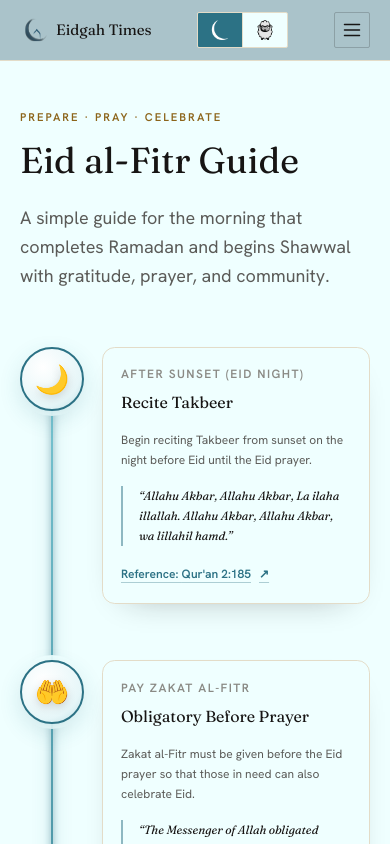
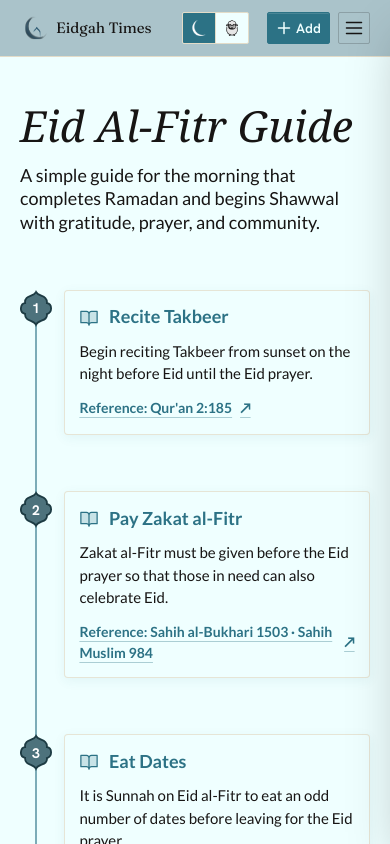
Before and after one commit to IzhanAli/EidTimes, a Next.js app: page /guide in a window 390 px wide. Shown: the top 844 px of the page. Built offline with nearby package versions, Linux system fonts and the light colour scheme; a web font is replaced by a local one.

Commit message:
Improve Eid guides UI and navbar UX

```diff
--- a/app/globals.css
+++ b/app/globals.css
@@ -423,73 +423,131 @@
   }
 }
 
-.fitr-journey {
-  --journey-left: 3rem;
-  position: relative;
-  max-width: 58rem;
+.guide-title {
+  color: #171514;
+  font-family: "Canela Text Trial", Georgia, serif;
+  font-size: clamp(2.75rem, 5vw, 4rem);
+  font-style: italic;
+  font-weight: 400;
+  line-height: 1;
 }
 
-.fitr-journey-track {
+.guide-introduction {
+  max-width: 48.2rem;
+  margin-top: 1rem;
+  color: #171514;
+  font-family: "Lato", sans-serif;
+  font-size: clamp(1.125rem, 2vw, 1.5rem);
+  font-weight: 500;
+  line-height: 1.3;
+}
+
+.guide-journey {
+  --journey-left: 1.25rem;
+  position: relative;
+  max-width: 52rem;
+}
+
+.guide-journey-track {
   position: absolute;
-  top: 3rem;
-  bottom: 3rem;
+  top: 1.5rem;
+  bottom: 1.5rem;
   left: var(--journey-left);
-  width: 2px;
+  width: 1px;
   overflow: visible;
-  background: rgb(var(--paper-line));
+  background: rgb(var(--accent) / 0.35);
   transform: translateX(-50%);
 }
 
-.fitr-journey-progress {
+.guide-journey-progress {
   position: absolute;
   inset: 0;
   transform-origin: top;
-  background: linear-gradient(to bottom, #78c5d2, #2c7285 75%, #f0c86e);
-  box-shadow: 0 0 8px rgb(44 114 133 / 0.8), 0 0 20px rgb(44 114 133 / 0.5);
+  background: rgb(var(--accent));
   transition: transform 160ms linear;
 }
 
-.fitr-step {
+.guide-step {
   position: relative;
   display: grid;
-  grid-template-columns: 6rem minmax(0, 1fr);
-  gap: 2rem;
-  min-height: 10rem;
+  grid-template-columns: 2.5rem minmax(0, 1fr);
+  gap: 1rem;
 }
 
-.fitr-step-visual {
+.guide-step-visual {
   position: relative;
   z-index: 2;
   display: grid;
   place-items: center;
   align-self: start;
-  width: 6rem;
-  height: 6rem;
-  border: 2px solid rgb(var(--accent));
-  border-radius: 9999px;
-  background: radial-gradient(circle at 35% 30%, #ffffff, #e6f6f8 68%, #b8dbe1);
-  box-shadow: 0 10px 30px rgb(44 114 133 / 0.17), 0 0 0 7px rgb(239 255 255 / 0.92);
+  width: 2.5rem;
+  height: 2.85rem;
+  color: #fff;
+  background: url("/number-frame.svg") center / 100% 100% no-repeat;
 }
 
-.fitr-step-visual span {
-  font-size: 2.35rem;
-  filter: drop-shadow(0 3px 4px rgb(23 21 20 / 0.16));
+.guide-step-visual span {
+  font-size: 0.875rem;
+  font-weight: 700;
+  line-height: 1;
 }
 
-.fitr-step-content {
-  padding: 1.5rem 1.65rem;
-  border: 1px solid rgb(var(--paper-line));
-  border-radius: 0.8rem;
-  background: rgb(var(--paper-card) / 0.92);
-  box-shadow: 0 14px 34px -26px rgb(23 21 20 / 0.48);
-  backdrop-filter: blur(5px);
-  transition: transform 180ms ease, border-color 180ms ease, box-shadow 180ms ease;
+.guide-step-content {
+  padding: 1rem 1.15rem;
+  border: 1px solid rgb(var(--paper-line) / 0.75);
+  border-radius: 0.25rem;
+  background: rgb(var(--paper-card));
+  box-shadow: 0 3px 12px rgb(var(--accent) / 0.07);
+  transition: border-color 180ms ease, box-shadow 180ms ease;
 }
 
-.fitr-step-content:hover {
-  transform: translateY(-2px);
+.guide-step-heading {
+  display: flex;
+  align-items: center;
+  gap: 0.6rem;
+  color: rgb(var(--accent-deep));
+}
+
+.guide-step-title {
+  color: rgb(var(--accent-deep));
+  font-family: "Lato", sans-serif;
+  font-size: 1.25rem;
+  font-weight: 700;
+  line-height: 1.25;
+}
+
+.guide-step-body {
+  max-width: 48rem;
+  margin-top: 0.75rem;
+  color: #171514;
+  font-family: "Lato", sans-serif;
+  font-size: 1rem;
+  font-weight: 400;
+  line-height: 1.5;
+}
+
+.guide-step-reference {
+  display: inline-flex;
+  align-items: center;
+  gap: 0.5rem;
+  margin-top: 0.75rem;
+  color: rgb(var(--accent-deep));
+  font-family: "Lato", sans-serif;
+  font-size: 0.875rem;
+  font-weight: 600;
+  text-decoration: underline;
+  text-decoration-color: rgb(var(--accent) / 0.35);
+  text-underline-offset: 0.25rem;
+  transition: color 180ms ease;
+}
+
+.guide-step-reference:hover {
+  color: rgb(var(--accent));
+}
+
+.guide-step-content:hover {
   border-color: rgb(var(--accent) / 0.45);
-  box-shadow: 0 18px 38px -24px rgb(44 114 133 / 0.42);
+  box-shadow: 0 5px 16px rgb(var(--accent) / 0.12);
 }
 
 /* Footer uses the supplied palm photograph directly. */
@@ -556,6 +614,10 @@
 }
 
 @media (max-width: 639px) {
+  .guide-title { font-size: clamp(2.5rem, 11vw, 3rem); }
+  .guide-introduction { font-size: 1.125rem; }
+  .guide-step-title { font-size: 1.125rem; }
+  .guide-step-body { font-size: 0.9375rem; }
   .site-footer {
     min-height: clamp(26rem, 115vw, 31rem);
   }
@@ -584,19 +646,17 @@
 }
 
 @media (max-width: 639px) {
-  .fitr-journey { --journey-left: 2rem; }
-  .fitr-journey-track { top: 2rem; bottom: 2rem; }
-  .fitr-step {
-    grid-template-columns: 4rem minmax(0, 1fr);
-    gap: 1.1rem;
+  .guide-journey { --journey-left: 1rem; }
+  .guide-journey-track { top: 1.25rem; bottom: 1.25rem; }
+  .guide-step {
+    grid-template-columns: 2rem minmax(0, 1fr);
+    gap: 0.75rem;
   }
-  .fitr-step-visual {
-    width: 4rem;
-    height: 4rem;
-    box-shadow: 0 8px 22px rgb(44 114 133 / 0.16), 0 0 0 5px rgb(239 255 255 / 0.92);
+  .guide-step-visual {
+    width: 2rem;
+    height: 2.3rem;
   }
-  .fitr-step-visual span { font-size: 1.75rem; }
-  .fitr-step-content { padding: 1.15rem; }
+  .guide-step-content { padding: 0.9rem; }
 }
 
 /* --------------------------- motif animations ---------------------------- */
--- a/app/layout.tsx
+++ b/app/layout.tsx
@@ -20,7 +20,7 @@ export default function RootLayout({
         <link rel="preconnect" href="https://fonts.gstatic.com" crossOrigin="anonymous" />
         <link
           rel="stylesheet"
-          href="https://fonts.googleapis.com/css2?family=Fraunces:ital,opsz,wght@0,9..144,400..700;1,9..144,400..600&family=Hanken+Grotesk:wght@400..700&display=swap"
+          href="https://fonts.googleapis.com/css2?family=Fraunces:ital,opsz,wght@0,9..144,400..700;1,9..144,400..600&family=Hanken+Grotesk:wght@400..700&family=Lato:wght@400;500;600;700&display=swap"
         />
       </head>
       <body className="font-sans relative">
--- /dev/null
+++ b/components/AddVenueNavigationAction.tsx
@@ -0,0 +1,29 @@
+"use client";
+
+import { useState } from "react";
+import { Plus } from "@phosphor-icons/react";
+import AddEidgahDrawer from "./AddEidgahDrawer";
+
+export default function AddVenueNavigationAction() {
+  const [open, setOpen] = useState(false);
+
+  return (
+    <>
+      <button
+        type="button"
+        className="btn btn-add inline-flex h-8 shrink-0 items-center gap-1 whitespace-nowrap px-2 sm:h-9 sm:gap-1.5 sm:px-3"
+        onClick={() => setOpen(true)}
+        aria-label="Add a prayer venue"
+      >
+        <Plus size={16} weight="bold" className="btn-add-icon" />
+        <span className="sm:hidden">Add</span>
+        <span className="hidden sm:inline">Add Venue</span>
+      </button>
+      <AddEidgahDrawer
+        open={open}
+        onClose={() => setOpen(false)}
+        onCreated={() => undefined}
+      />
+    </>
+  );
+}
--- a/components/EidGuide.tsx
+++ b/components/EidGuide.tsx
@@ -1,124 +1,144 @@
 "use client";
 
 import Link from "next/link";
-import { CheckCircle, Clock } from "@phosphor-icons/react";
+import { BookOpen } from "@phosphor-icons/react";
 import { useEffect, useRef, useState } from "react";
 import type { Occasion } from "@/lib/types";
 import { OCCASIONS } from "@/lib/types";
 import MobileNavigation from "./MobileNavigation";
 import SiteFooter from "./SiteFooter";
+import AddVenueNavigationAction from "./AddVenueNavigationAction";
 
 const GUIDES: Record<Occasion, {
   title: string;
   introduction: string;
-  checklist: string[];
-  timeline: { label: string; text: string }[];
 }> = {
   eid_al_fitr: {
-    title: "Eid al-Fitr Guide",
+    title: "Eid Al-Fitr Guide",
     introduction: "A simple guide for the morning that completes Ramadan and begins Shawwal with gratitude, prayer, and community.",
-    checklist: [
-      "Give Zakat al-Fitr before the Eid prayer.",
-      "Perform ghusl, dress well, and use fragrance where appropriate.",
-      "Eat an odd number of dates before leaving for prayer.",
-      "Recite the takbeer and take a different route home when practical.",
-    ],
-    timeline: [
-      { label: "Before leaving", text: "Prepare early, eat dates, and confirm the local prayer time." },
-      { label: "At the prayer ground", text: "Arrive calmly, join the takbeer, and make space for others." },
-      { label: "After prayer", text: "Listen to the khutbah, exchange greetings, and visit family and neighbours." },
-    ],
   },
   eid_al_adha: {
-    title: "Eid al-Adha Guide",
+    title: "Eid Al-Adha Guide",
     introduction: "A practical guide for the day of sacrifice, remembrance, generosity, and the completion of the Hajj season.",
-    checklist: [
-      "Perform ghusl, dress well, and confirm the local prayer time.",
-      "Delay eating until after the Eid prayer when following the common practice.",
-      "Recite the takbeer from the prescribed days of Dhul Hijjah.",
-      "Plan the udhiyah responsibly and distribute its meat with generosity.",
-    ],
-    timeline: [
-      { label: "Before prayer", text: "Prepare early and continue the takbeer on the way to the prayer ground." },
-      { label: "At the prayer ground", text: "Join the congregation, listen to the khutbah, and greet the community." },
-      { label: "After prayer", text: "Complete the udhiyah after prayer and share with family, friends, and those in need." },
-    ],
   },
 };
 
-const FITR_STEPS = [
+type GuideStep = {
+  title: string;
+  body: string;
+  reference: string;
+  href: string;
+};
+
+const GUIDE_STEPS: Record<Occasion, GuideStep[]> = {
+  eid_al_fitr: [
     {
-    icon: "🌙",
-    period: "After Sunset (Eid Night)",
       title: "Recite Takbeer",
       body: "Begin reciting Takbeer from sunset on the night before Eid until the Eid prayer.",
-    quote: "Allahu Akbar, Allahu Akbar, La ilaha illallah. Allahu Akbar, Allahu Akbar, wa lillahil hamd.",
       reference: "Qur'an 2:185",
       href: "https://quran.com/2/185",
     },
     {
-    icon: "🤲",
-    period: "Pay Zakat al-Fitr",
-    title: "Obligatory Before Prayer",
+      title: "Pay Zakat al-Fitr",
       body: "Zakat al-Fitr must be given before the Eid prayer so that those in need can also celebrate Eid.",
-    quote: "The Messenger of Allah obligated Zakat al-Fitr...",
       reference: "Sahih al-Bukhari 1503 · Sahih Muslim 984",
       href: "https://sunnah.com/bukhari:1503",
     },
     {
-    icon: "🌅",
-    period: "Before Leaving Home",
-    title: "Eat Before Going",
+      title: "Eat Dates",
       body: "It is Sunnah on Eid al-Fitr to eat an odd number of dates before leaving for the Eid prayer.",
       reference: "Sahih al-Bukhari 953",
       href: "https://sunnah.com/bukhari:953",
     },
     {
-    icon: "🕌",
-    period: "Go for the Eid Prayer",
       title: "Join the Congregation",
       body: "Attend the Eid prayer at the Eidgah or mosque. Continue reciting Takbeer while going.",
       reference: "Read the Eid prayer guide",
       href: "https://sunnah.com/bukhari/13",
     },
     {
-    icon: "📖",
-    period: "Listen to the Khutbah",
-    title: "Remain After Prayer",
+      title: "Listen to the Khutbah",
       body: "After completing the Eid prayer, remain and listen to the khutbah. Although listening is not a condition for the validity of the prayer, it is the practice of the Prophet ﷺ and is highly recommended.",
       reference: "Sahih al-Bukhari · Sahih Muslim",
       href: "https://sunnah.com/bukhari/13",
     },
     {
-    icon: "🤝",
-    period: "Greet One Another",
       title: "Share the Eid Greeting",
       body: "Say: Taqabbalallahu minna wa minkum — May Allah accept from us and from you. This was the practice of the Companions.",
       reference: "Read more about Eid greetings",
       href: "https://islamqa.info/en/answers/49021",
     },
     {
-    icon: "🛣️",
-    period: "Return by a Different Route",
-    title: "A Sunnah of Eid",
+      title: "Return by a Different Route",
       body: "The Prophet ﷺ would return home by a different route after the Eid prayer.",
       reference: "Sahih al-Bukhari 986",
       href: "https://sunnah.com/bukhari:986",
     },
-] as const;
+  ],
+  eid_al_adha: [
+    {
+      title: "Recite Takbeer",
+      body: "Remember Allah and recite Takbeer during the days of Dhul Hijjah and Eid. Follow your local imam for guidance on the exact times.",
+      reference: "Sahih al-Bukhari 969",
+      href: "https://sunnah.com/bukhari:969",
+    },
+    {
+      title: "Prepare for Eid Prayer",
+      body: "Confirm your local Eid prayer time and venue, then prepare to join the congregation.",
+      reference: "Local Eid prayer listings",
+      href: "/",
+    },
+    {
+      title: "Wait Until After Prayer to Eat",
+      body: "It is recommended to wait until after the Eid prayer before eating. If offering udhiyah, the Prophet ﷺ would eat from it.",
+      reference: "Jami` at-Tirmidhi 542",
+      href: "https://sunnah.com/tirmidhi:542",
+    },
+    {
+      title: "Join the Congregation",
+      body: "Attend the Eid prayer at the Eidgah or mosque, and join the community in prayer and remembrance.",
+      reference: "Sahih al-Bukhari 956",
+      href: "https://sunnah.com/bukhari:956",
+    },
+    {
+      title: "Listen to the Khutbah",
+      body: "Remain after the prayer to listen to the khutbah and benefit from its reminder.",
+      reference: "Sahih al-Bukhari 956",
+      href: "https://sunnah.com/bukhari:956",
+    },
+    {
+      title: "Offer Udhiyah After Prayer",
+      body: "If offering udhiyah, perform it after the Eid prayer. Share its meat with your household, relatives, and those in need.",
+      reference: "Sahih al-Bukhari 5545",
+      href: "https://sunnah.com/bukhari:5545",
+    },
+    {
+      title: "Share the Eid Greeting",
+      body: "Exchange warm Eid greetings and make dua for one another as you celebrate with family and community.",
+      reference: "Read more about Eid greetings",
+      href: "https://islamqa.info/en/answers/49021",
+    },
+    {
+      title: "Return by a Different Route",
+      body: "The Prophet ﷺ would return home by a different route after the Eid prayer.",
+      reference: "Sahih al-Bukhari 986",
+      href: "https://sunnah.com/bukhari:986",
+    },
+  ],
+};
 
 export default function EidGuide({ initialOccasion }: { initialOccasion: Occasion }) {
   const [occasion, setOccasion] = useState<Occasion>(initialOccasion);
   const journeyRef = useRef<HTMLDivElement>(null);
   const [journeyProgress, setJourneyProgress] = useState(0);
   const guide = GUIDES[occasion];
+  const steps = GUIDE_STEPS[occasion];
 
   useEffect(() => {
     document.documentElement.dataset.occasion = occasion;
   }, [occasion]);
 
   useEffect(() => {
-    if (occasion !== "eid_al_fitr") return;
     const updateProgress = () => {
       const journey = journeyRef.current;
       if (!journey) return;
@@ -139,8 +159,9 @@ export default function EidGuide({ initialOccasion }: { initialOccasion: Occasio
   return (
     <>
       <header className="border-b border-paper-line bg-[#AAC3CA] sticky top-0 z-30">
-        <div className="container-narrow py-3 sm:py-4 flex items-center justify-between gap-3">
-          <Link href="/" className="flex items-center gap-1 sm:gap-2 shrink-0">
+        <div className="container-narrow navbar-shell py-3 sm:py-4 flex items-center justify-between gap-2 sm:gap-4">
+          <div className="flex items-center gap-3 sm:gap-6 min-w-0">
+            <Link href="/" className="flex items-center gap-1 sm:gap-2 min-w-0">
               <img
                 src="/eidtimes.svg"
                 alt="Eidgah Times logo"
@@ -151,8 +172,21 @@ export default function EidGuide({ initialOccasion }: { initialOccasion: Occasio
                 <div className="eyebrow brand-tagline hidden sm:block">Salat-ul-Eidain</div>
               </div>
             </Link>
+            <nav className="flex items-center gap-2 sm:gap-4 text-xs sm:text-sm">
+              <Link href="/about" className="hidden lg:inline text-ink-muted hover:text-ink transition">
+                About
+              </Link>
+              <Link href="/guide" className="hidden lg:inline text-ink font-medium border-b-2 border-emerald pb-0.5">
+                Eid Guide
+              </Link>
+            </nav>
+          </div>
 
-          <div role="tablist" aria-label="Choose Eid guide" className="inline-flex border border-paper-line rounded-sm overflow-hidden bg-paper-card h-9">
+          <div
+            role="tablist"
+            aria-label="Occasion"
+            className="navbar-occasion-toggle inline-flex border border-paper-line rounded-sm overflow-hidden bg-paper-card h-8 sm:h-9 shrink-0"
+          >
             {OCCASIONS.map((item, index) => {
               const active = occasion === item.value;
               return (
@@ -161,66 +195,69 @@ export default function EidGuide({ initialOccasion }: { initialOccasion: Occasio
                   role="tab"
                   aria-selected={active}
                   onClick={() => setOccasion(item.value)}
-                  className={`px-3 inline-flex items-center gap-1.5 text-sm ${index ? "border-l border-paper-line" : ""} ${active ? "bg-emerald text-paper" : "text-ink"}`}
+                  title={`Show ${item.label} guide`}
+                  className={`px-2 sm:px-3 inline-flex items-center gap-1 sm:gap-1.5 text-xs sm:text-sm transition ${
+                    index > 0 ? "border-l border-paper-line" : ""
+                  } ${active ? "bg-emerald text-paper" : "text-ink hover:bg-emerald-soft"}`}
                 >
+                  <span key={`${item.value}-${active}`} className={`inline-flex ${active ? "animate-pop" : ""}`}>
+                    {item.value === "eid_al_adha" ? (
+                      <img src="/sheep.png?v=2" alt="" className="h-4 w-4 object-contain sm:h-5 sm:w-5" />
+                    ) : (
                       <img
-                    src={item.value === "eid_al_fitr" ? "/thin-moon.png" : "/sheep.png?v=2"}
+                        src="/thin-moon.png"
                         alt=""
-                    className={`h-5 w-5 object-contain ${item.value === "eid_al_fitr" && occasion === "eid_al_adha" ? "brightness-0" : ""}`}
+                        className={`h-4 w-4 object-contain sm:h-5 sm:w-5 ${
+                          occasion === "eid_al_adha" ? "brightness-0" : ""
+                        }`}
                       />
+                    )}
+                  </span>
                   <span className="hidden md:inline">{item.label}</span>
                 </button>
               );
             })}
           </div>
 
-          <nav className="hidden sm:flex items-center gap-4 text-sm">
-            <Link href="/" className="text-ink hover:text-emerald">Directory</Link>
-            <Link href="/about" className="text-ink hover:text-emerald">About</Link>
-            <Link href="/guide" className="text-ink font-medium border-b-2 border-emerald pb-0.5">Eid Guide</Link>
-          </nav>
-
-          <MobileNavigation />
+          <div className="flex items-center gap-2">
+            <AddVenueNavigationAction />
+            <MobileNavigation buttonClassName="h-8 w-8" />
+          </div>
         </div>
       </header>
 
       <main className="container-narrow py-12 sm:py-16">
         <section className="max-w-3xl">
-          <div className="eyebrow mb-3">Prepare · Pray · Celebrate</div>
-          <h1 className="font-serif text-4xl sm:text-6xl text-ink leading-tight">{guide.title}</h1>
-          <p className="mt-5 text-lg text-ink-muted leading-relaxed">{guide.introduction}</p>
+          <h1 className="guide-title">{guide.title}</h1>
+          <p className="guide-introduction">
+            {guide.introduction}
+          </p>
         </section>
 
-        {occasion === "eid_al_fitr" ? (
-          <div ref={journeyRef} className="fitr-journey mt-14">
-            <div className="fitr-journey-track" aria-hidden>
+        <div ref={journeyRef} className="guide-journey mt-14">
+          <div className="guide-journey-track" aria-hidden>
             <div
-                className="fitr-journey-progress"
+              className="guide-journey-progress"
               style={{ transform: `scaleY(${journeyProgress})` }}
             />
           </div>
           <div className="space-y-14 sm:space-y-20">
-              {FITR_STEPS.map((step) => (
-                <article className="fitr-step" key={step.period}>
-                  <div className="fitr-step-visual" aria-hidden>
-                    <span>{step.icon}</span>
+            {steps.map((step, index) => (
+              <article className="guide-step" key={step.title}>
+                <div className="guide-step-visual" aria-hidden>
+                  <span>{index + 1}</span>
                 </div>
-                  <div className="fitr-step-content">
-                    <p className="text-xs font-semibold uppercase tracking-[0.12em] text-ink-subtle">
-                      {step.period}
-                    </p>
-                    <h2 className="mt-2 font-serif text-base text-ink">{step.title}</h2>
-                    <p className="mt-4 max-w-2xl text-xs leading-5 text-ink-muted">{step.body}</p>
-                    {"quote" in step && step.quote ? (
-                      <blockquote className="mt-4 max-w-2xl border-l-2 border-emerald/50 pl-4 font-serif text-xs italic leading-5 text-ink">
-                        “{step.quote}”
-                      </blockquote>
-                    ) : null}
+                <div className="guide-step-content">
+                  <div className="guide-step-heading">
+                    <BookOpen size={20} weight="duotone" aria-hidden="true" />
+                    <h2 className="guide-step-title">{step.title}</h2>
+                  </div>
+                  <p className="guide-step-body">{step.body}</p>
                   <a
                     href={step.href}
-                      target="_blank"
-                      rel="noreferrer"
-                      className="mt-5 inline-flex items-center gap-2 text-xs font-semibold text-emerald-deep underline decoration-emerald/35 underline-offset-4 transition hover:text-emerald"
+                    target={step.href.startsWith("http") ? "_blank" : undefined}
+                    rel={step.href.startsWith("http") ? "noreferrer" : undefined}
+                    className="guide-step-reference"
                   >
                     Reference: {step.reference}
                     <span aria-hidden>↗</span>
@@ -230,34 +267,6 @@ export default function EidGuide({ initialOccasion }: { initialOccasion: Occasio
             ))}
             </div>
         </div>
-        ) : (
-        <div className="mt-12 grid gap-8 lg:grid-cols-2">
-          <section className="rounded-lg border border-paper-line bg-paper-card p-6 sm:p-8">
-            <div className="flex items-center gap-2 text-emerald-deep">
-              <CheckCircle size={24} weight="fill" />
-              <h2 className="font-serif text-2xl">Eid checklist</h2>
-            </div>
-            <ul className="mt-6 space-y-4">
-              {guide.checklist.map((item) => <li key={item} className="flex gap-3 text-ink-muted"><span className="text-emerald">✓</span><span>{item}</span></li>)}
-            </ul>
-          </section>
-
-          <section className="rounded-lg border border-paper-line bg-paper-card p-6 sm:p-8">
-            <div className="flex items-center gap-2 text-emerald-deep">
-              <Clock size={24} weight="fill" />
-              <h2 className="font-serif text-2xl">The morning timeline</h2>
-            </div>
-            <div className="mt-6 space-y-5">
-              {guide.timeline.map((item) => (
-                <div key={item.label} className="border-l-2 border-emerald pl-4">
-                  <h3 className="font-semibold text-ink">{item.label}</h3>
-                  <p className="mt-1 text-sm leading-relaxed text-ink-muted">{item.text}</p>
-                </div>
-              ))}
-            </div>
-          </section>
-        </div>
-        )}
 
       </main>
       <SiteFooter />
```
Also changed, not shown: app/about/page.tsx (+6 -5 lines), components/Home.tsx (+2 -8 lines), public/number-frame.svg (added). Lines whose indentation alone changed are shown as unchanged.
